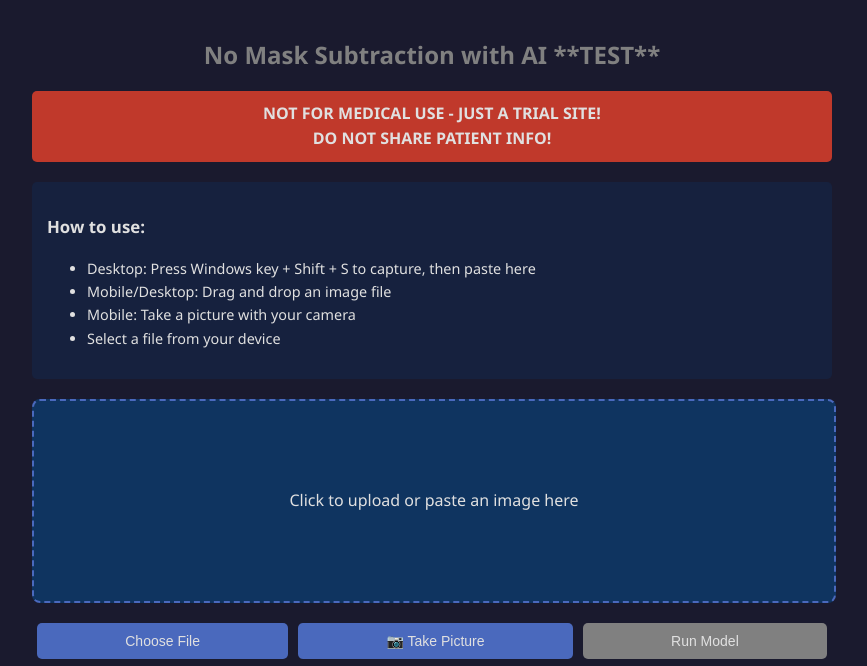
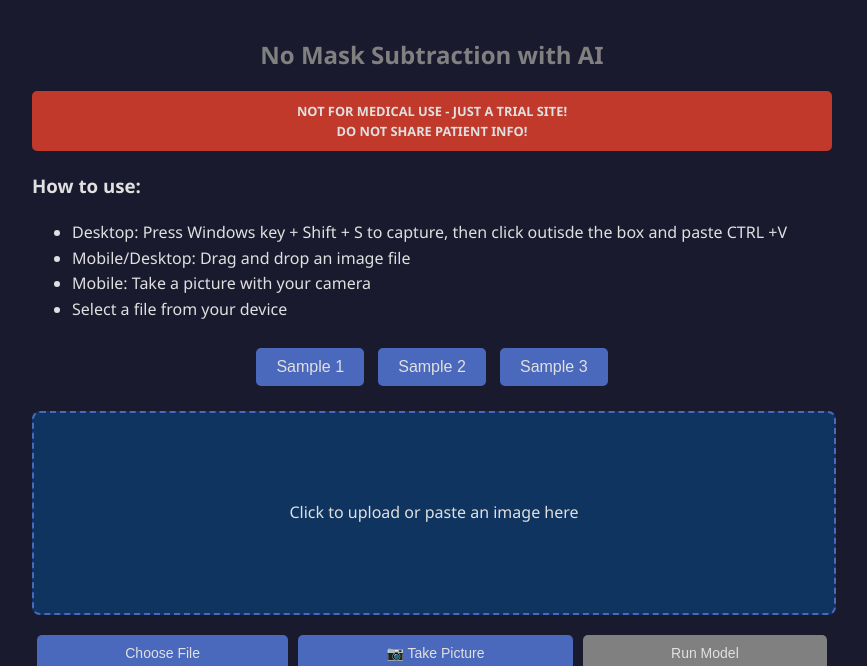
Before and after one commit to VoteLadder/subtraction, a Flask app: page / in a window 1280 px wide. Shown: the top 666 px of the page, without its empty margins (208-1075 px from the left). Run offline with Flask 3, Linux system fonts and the light colour scheme.

Commit message:
final changes

```diff
--- a/templates/index.html
+++ b/templates/index.html
@@ -13,7 +13,7 @@
             --warning-color: #c0392b;
             --instruction-bg: #16213e;
             --input-bg: #0f3460;
-            --engage-ready-color: gold;
+            --engage-ready-color: rgba(255, 217, 0, 0.631);
             --engage-hover-color: #f5c500;
             --engage-disabled-color: grey;
         }
@@ -30,6 +30,16 @@
             color: #808080;
             text-align: center;
             font-size: 1.5em;
+        }
+        .warning {
+            background-color: var(--warning-color);
+            color: var(--text-color);
+            padding: 10px;
+            border-radius: 5px;
+            text-align: center;
+            font-weight: bold;
+            margin-bottom: 20px;
+            font-size: 0.8em; /* Smaller font size for the warning */
         }
         #paste-area {
             width: 100%;
@@ -57,6 +67,7 @@
             display: flex;
             justify-content: space-between;
             align-items: center;
+            margin-bottom: 20px;
         }
         #file-input, #capture-input {
             display: none;
@@ -90,6 +101,24 @@
             background-color: var(--engage-disabled-color);
             cursor: not-allowed;
         }
+        .sample-container {
+            margin: 20px 0;
+            text-align: center;
+        }
+        .sample-container button {
+            margin: 5px;
+            padding: 10px 20px;
+            font-size: 16px;
+            cursor: pointer;
+            border: none;
+            border-radius: 5px;
+            background-color: var(--accent-color);
+            color: var(--text-color);
+            transition: background-color 0.3s ease;
+        }
+        .sample-container button:hover {
+            background-color: var(--accent-hover);
+        }
         #output-container {
             margin-top: 20px;
             text-align: center; /* Center the image */
@@ -103,29 +132,13 @@
             margin-left: auto;
             margin-right: auto;
         }
-        .warning {
-            background-color: var(--warning-color);
-            color: var(--text-color);
-            padding: 10px;
-            border-radius: 5px;
-            text-align: center;
-            font-weight: bold;
-            margin-bottom: 20px;
-        }
-        .instructions {
-            background-color: var(--instruction-bg);
-            padding: 15px;
-            border-radius: 5px;
-            margin-bottom: 20px;
-            font-size: 0.9em;
-        }
         .logos {
             display: flex;
             justify-content: space-around;
             margin-top: 30px;
         }
         .logo {
-            width: 100px;
+            width: 200px;
             height: 100px;
             background-color: transparent; /* No background color */
             display: flex;
@@ -139,6 +152,21 @@
             max-width: 100%;
             max-height: 100%;
             object-fit: contain;
+        }
+        .contact-info {
+            margin-top: 40px;
+            text-align: center;
+            font-size: 1.1em; /* Increase font size by two steps */
+        }
+        .contact-info p {
+            margin: 5px 0;
+        }
+        .contact-info a {
+            color: gold; /* Set email link color to gold */
+            text-decoration: none;
+        }
+        .contact-info a:hover {
+            text-decoration: underline;
         }
         @media (max-width: 600px) {
             body {
@@ -155,7 +183,7 @@
     </style>
 </head>
 <body>
-    <h1>No Mask Subtraction with AI **TEST**</h1>
+    <h1>No Mask Subtraction with AI</h1>
 
     <div class="warning">
         NOT FOR MEDICAL USE - JUST A TRIAL SITE!<br>
@@ -165,13 +193,21 @@
     <div class="instructions">
         <h3>How to use:</h3>
         <ul>
-            <li>Desktop: Press Windows key + Shift + S to capture, then paste here</li>
+            <li>Desktop: Press Windows key + Shift + S to capture, then click outisde the box and paste CTRL +V</li>
             <li>Mobile/Desktop: Drag and drop an image file</li>
             <li>Mobile: Take a picture with your camera</li>
             <li>Select a file from your device</li>
         </ul>
     </div>
 
+    <!-- Sample Case Buttons -->
+    <div class="sample-container">
+        <button onclick="submitSample('static/sample1.png')">Sample 1</button>
+        <button onclick="submitSample('static/sample2.png')">Sample 2</button>
+        <button onclick="submitSample('static/sample3.png')">Sample 3</button>
+    </div>
+
+    <!-- Paste Area -->
     <div id="paste-area">
         <p>Click to upload or paste an image here</p>
     </div>
@@ -192,7 +228,14 @@
         <div class="logo">
             <img src="static/logo1.png" alt="Logo 1" class="logo-image">
         </div>
-        <div class="logo">Logo 2</div>
+        <div class="logo">
+            <img src="static/logo2.png" alt="Logo 2" class="logo-image">
+        </div>
+    </div>
+
+    <div class="contact-info">
+        <p>Email: <a href="mailto:cohenemil@gmail.com">cohenemil@gmail.com</a></p>
+        <p>Our team: Emil Cohen, MD FSIR; Muhammad Bilal, PhD; and Joshua Halpern</p>
     </div>
 
     <script>
@@ -203,6 +246,20 @@
         const outputImage = document.getElementById('output-image');
         const engageButton = document.getElementById('engage-button');
         let resizedFile;
+
+        // Submit sample cases
+        function submitSample(samplePath) {
+            fetch(samplePath)
+                .then(response => response.blob())
+                .then(blob => {
+                    handleImageFile(blob);
+                    engageButton.click();
+                })
+                .catch(error => {
+                    console.error('Error:', error);
+                    alert('There was an error loading the sample image.');
+                });
+        }
 
         pasteArea.addEventListener('click', () => fileInput.click());
 
@@ -229,9 +286,6 @@
             }
         });
 
-        // Disable the Engage button by default
-        engageButton.disabled = true;
-
         function handleImageFile(file) {
             const reader = new FileReader();
             reader.onload = function (e) {
@@ -241,72 +295,42 @@
                     const ctx = canvas.getContext('2d');
                     canvas.width = 256;
                     canvas.height = 256;
-
-                    // Draw the image onto the canvas, resizing it
                     ctx.drawImage(img, 0, 0, 256, 256);
 
-                    // Get image data and convert to grayscale
-                    const imageData = ctx.getImageData(0, 0, canvas.width, canvas.height);
-                    for (let i = 0; i < imageData.data.length; i += 4) {
-                        const avg = (imageData.data[i] + imageData.data[i + 1] + imageData.data[i + 2]) / 3;
-                        imageData.data[i] = avg;      // Red channel
-                        imageData.data[i + 1] = avg;  // Green channel
-                        imageData.data[i + 2] = avg;  // Blue channel
-                    }
-                    ctx.putImageData(imageData, 0, 0);
-
-                    // Convert the canvas to a Data URL
                     const dataURL = canvas.toDataURL('image/png');
-
-                    // Convert Data URL to Blob
                     const blob = dataURLToBlob(dataURL);
-
-                    // Create a new File from the Blob
                     resizedFile = new File([blob], 'resized_image.png', { type: 'image/png' });
 
-                    // Optionally, display the resized image in the paste area
                     pasteArea.innerHTML = '';
                     const resizedImg = new Image();
                     resizedImg.src = dataURL;
                     resizedImg.onload = function() {
-                        URL.revokeObjectURL(resizedImg.src); // Free memory
+                        URL.revokeObjectURL(resizedImg.src);
                     };
                     pasteArea.appendChild(resizedImg);
 
-                    // Enable the Engage button now that the file is ready
                     engageButton.disabled = false;
                     engageButton.classList.add('ready');
                 };
-                img.onerror = function() {
-                    alert('There was an error loading the image.');
-                };
                 img.src = e.target.result;
-            };
-            reader.onerror = function() {
-                alert('There was an error reading the file.');
             };
             reader.readAsDataURL(file);
         }
 
-        // Convert Data URL to Blob
         function dataURLToBlob(dataURL) {
             const parts = dataURL.split(',');
             const byteString = atob(parts[1]);
             const mimeString = parts[0].split(':')[1].split(';')[0];
-
             const ab = new ArrayBuffer(byteString.length);
             const ia = new Uint8Array(ab);
             for (let i = 0; i < byteString.length; i++) {
                 ia[i] = byteString.charCodeAt(i);
             }
-
             return new Blob([ab], { type: mimeString });
         }
 
         form.addEventListener('submit', function (event) {
             event.preventDefault();
-
-            // Disable the Engage button to prevent multiple submissions
             engageButton.disabled = true;
             engageButton.classList.remove('ready');
 
```
